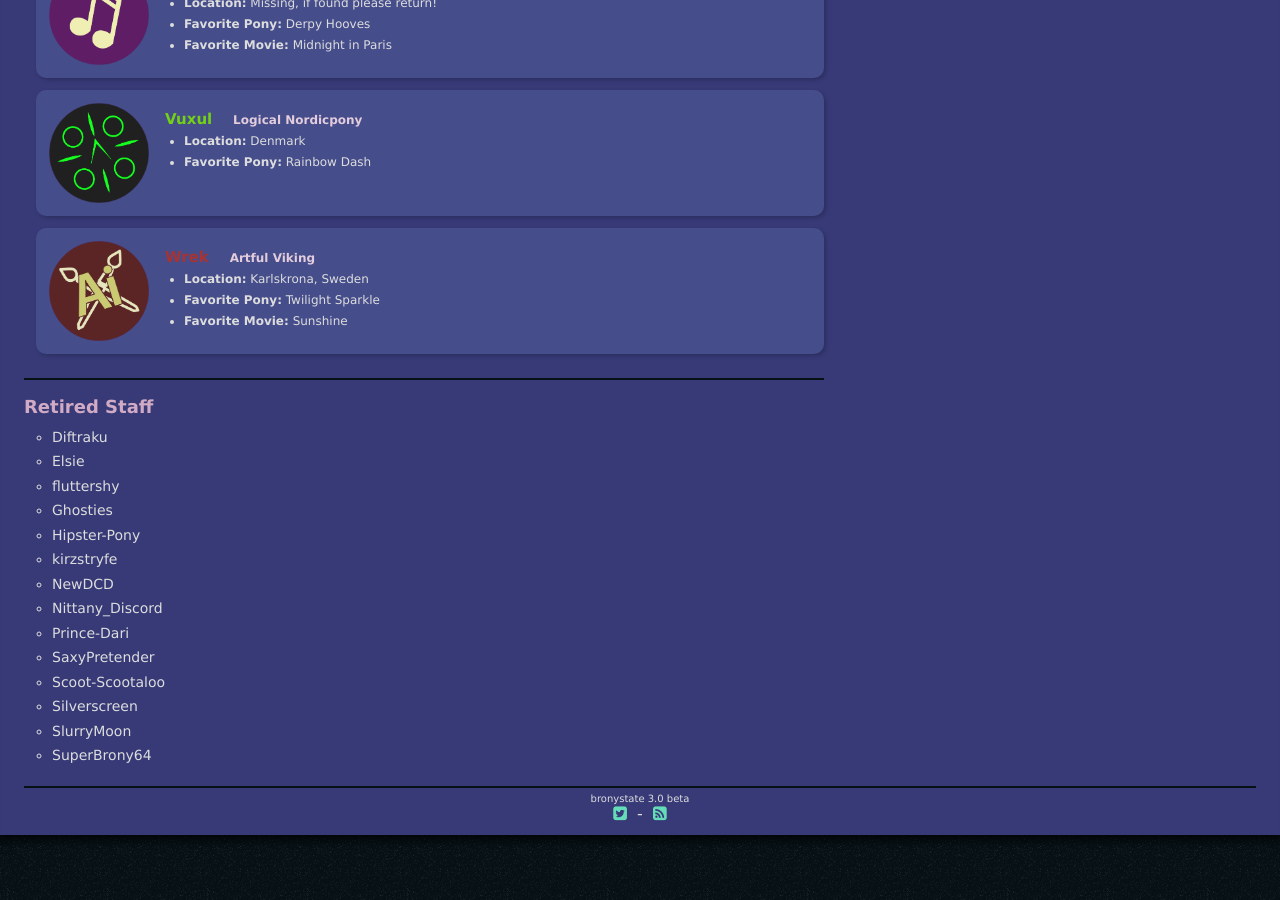
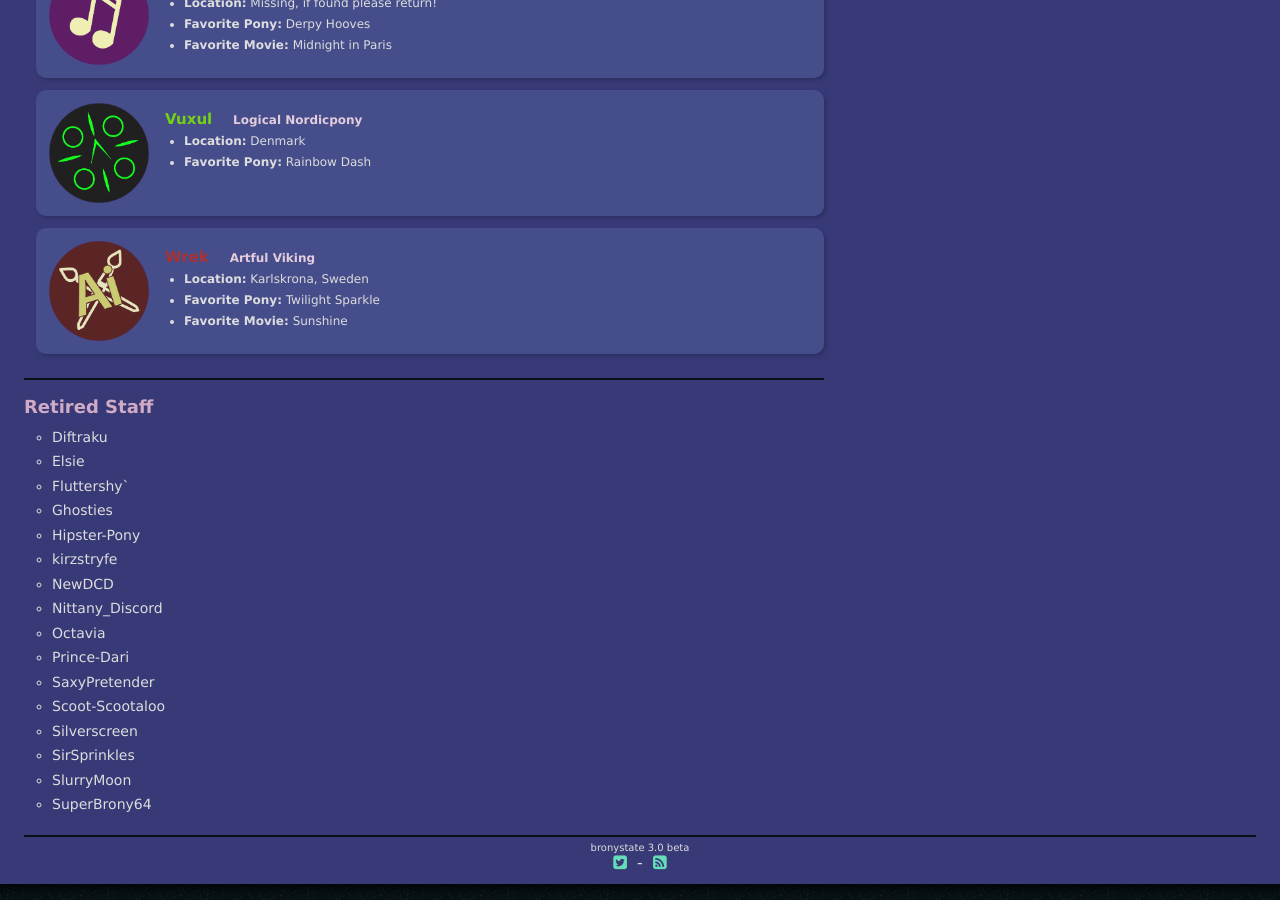
Before and after one commit to Bronystate/brstv3, a Jekyll site: the page built from index_about.md, in a window 1280 px wide and 900 px high, scrolled down 2641 px. Built offline with Jekyll 4.4.1, drawn with Linux system fonts in a browser that asks for light colours; nearby versions of some CDN libraries.

Commit message:
updated former staff

```diff
--- a/_data/staff-list.yml
+++ b/_data/staff-list.yml
@@ -147,15 +147,17 @@ former-staff:
 # - [nick]
   - Diftraku
   - Elsie
-  - fluttershy
+  - Fluttershy`
   - Ghosties
   - Hipster-Pony
   - kirzstryfe
   - NewDCD
   - Nittany_Discord
+  - Octavia
   - Prince-Dari
   - SaxyPretender
   - Scoot-Scootaloo
   - Silverscreen
+  - SirSprinkles
   - SlurryMoon
   - SuperBrony64
```
